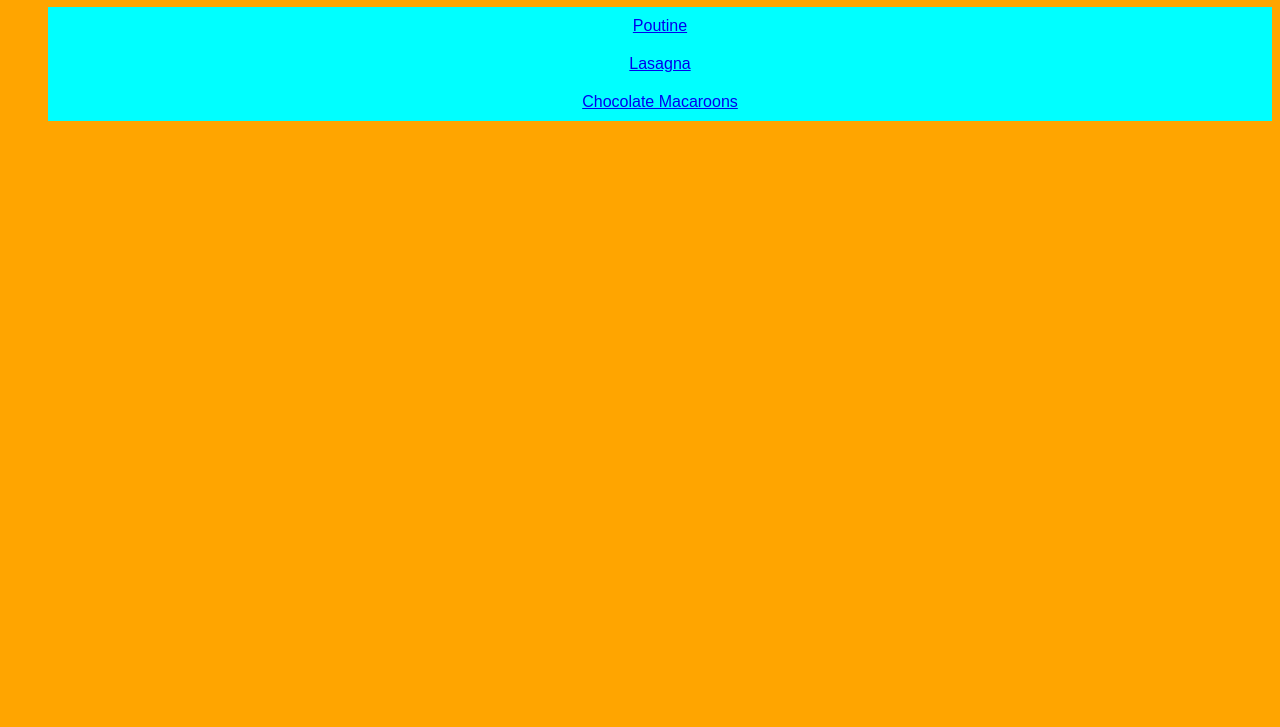
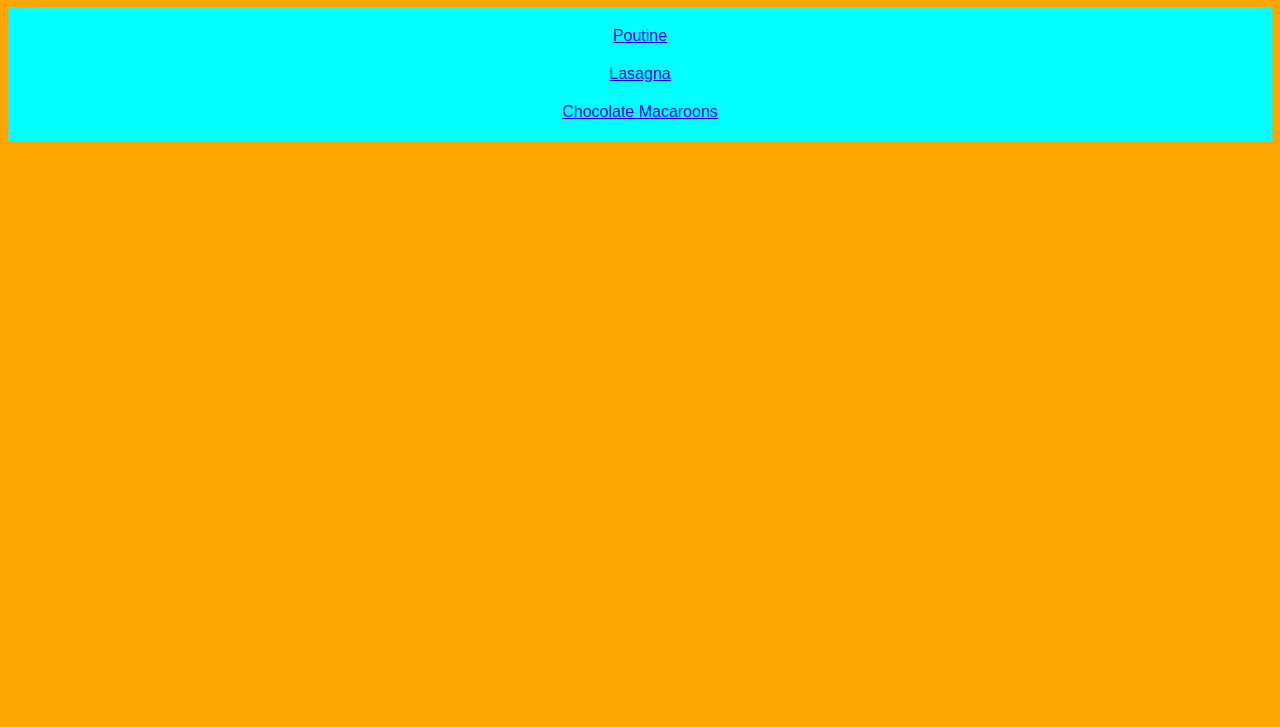
Before and after one commit to Arcan3s/odin-recipes, a plain HTML site: page index.html in a window 1280 px wide. Shown: the part 73-800 px from the top of the page. Drawn offline with Linux system fonts and the light colour scheme.

Commit message:
Fix recipe link box margins on home page

```diff
--- a/style.css
+++ b/style.css
@@ -8,8 +8,7 @@ body {
     text-align: center;
 }
 
-.recipe-list li,
-a {
+ul.recipe-list, .recipe-list li {
     text-align: center;
     list-style: none;
     background-color: aqua;
```
